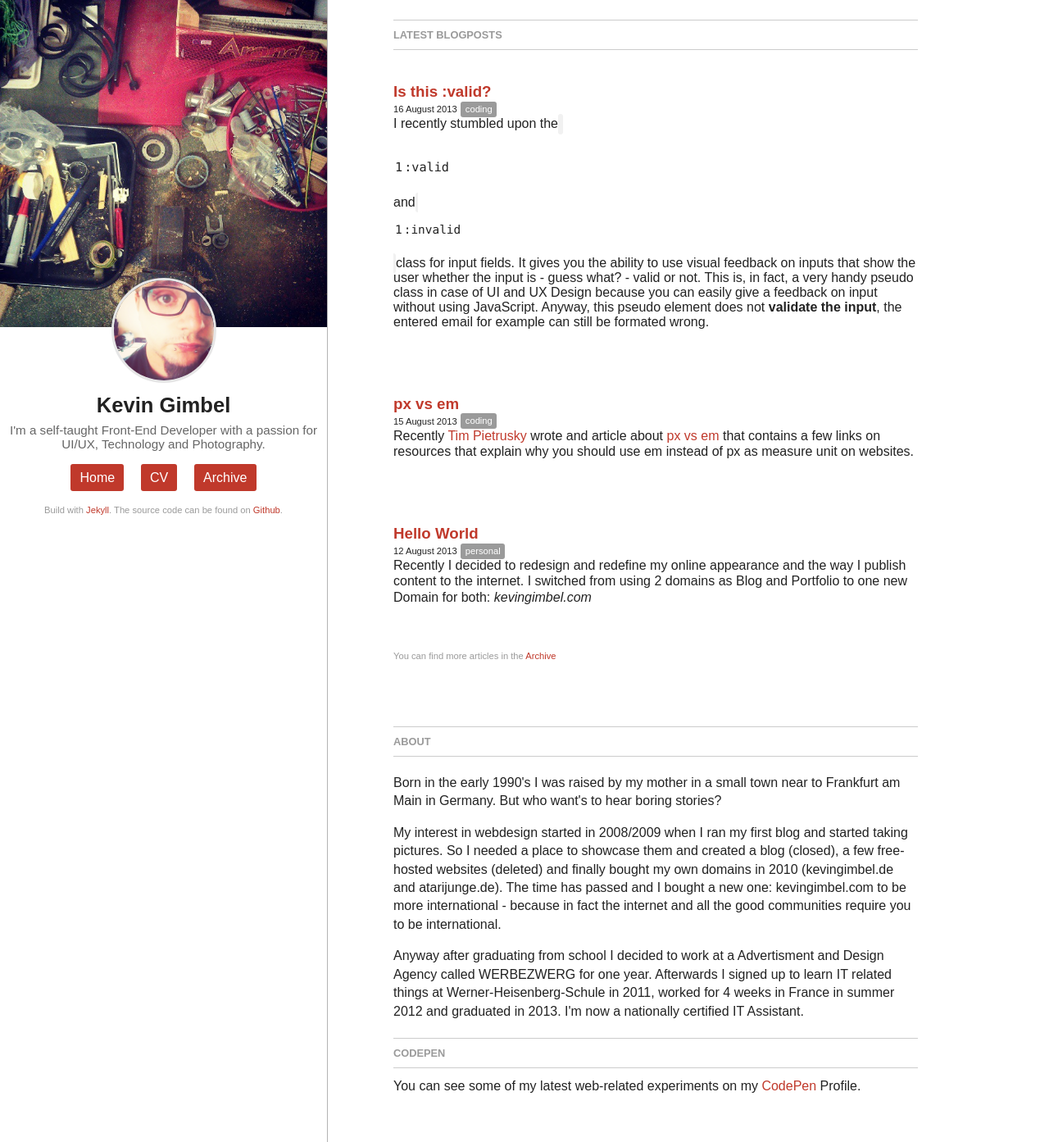
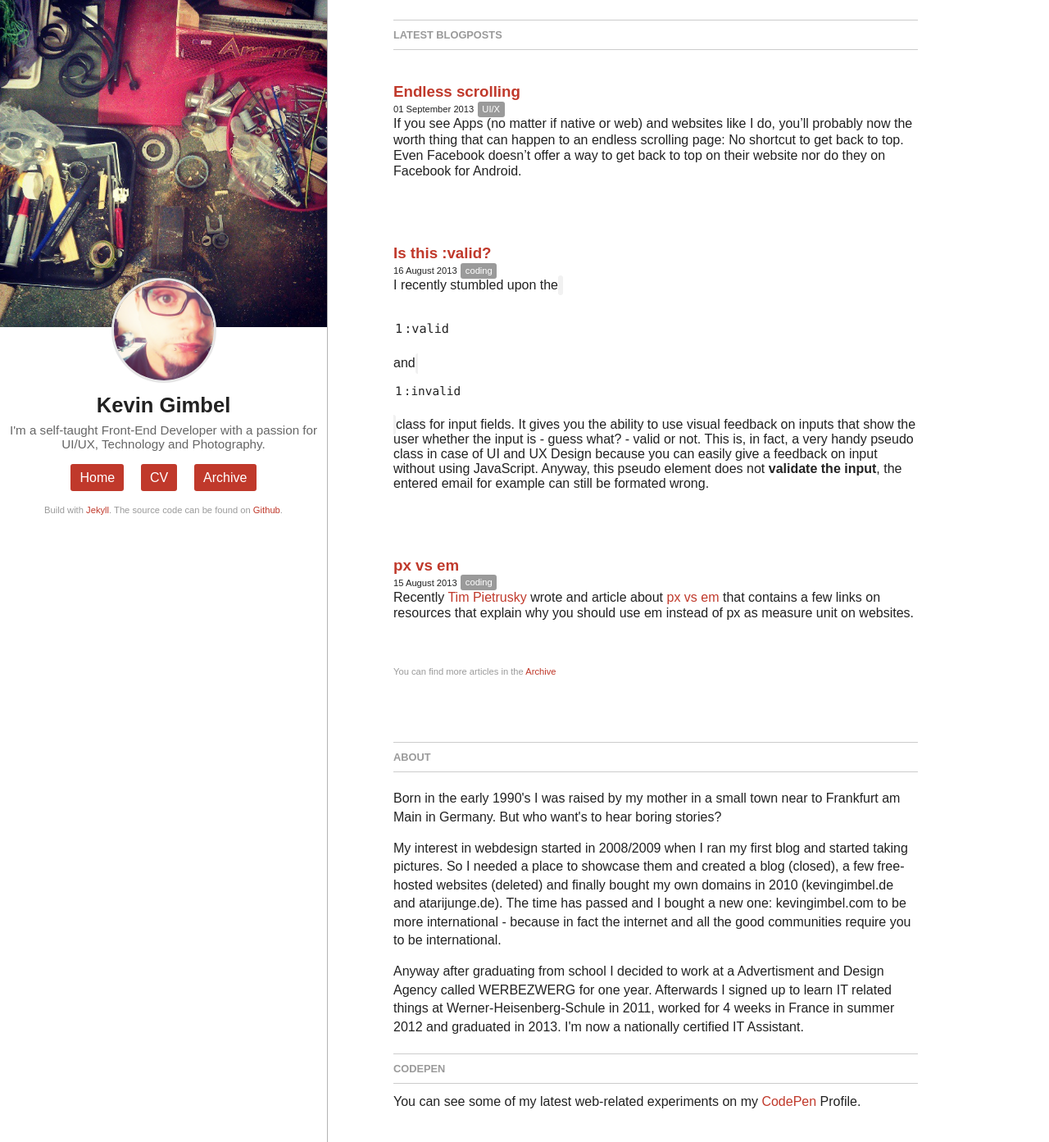
Before and after one commit to KevinGimbel/kevingimbel.github.io-old, a Jekyll site: the page built from index.html, in a window 1280 px wide and 1393 px high. Shown: the whole window at 82% size. Built offline with Jekyll 4.4.1, drawn with Linux system fonts in a browser that asks for light colours; some web fonts are replaced; Markdown is read by kramdown in place of the engine named in the settings; some of the changed lines change nothing that is shown.

Commit message:
new Post, fixed CV

```diff
--- /dev/null
+++ b/_posts/2013-09-01-endless-scrolling.md
@@ -0,0 +1,14 @@
+---
+layout: post
+title: Endless scrolling
+category: UI/X
+tags: [code,coding,UI,UX,thoughts]
+---
+
+If you see Apps (no matter if native or web) and websites like I do, you'll probably now the worth thing that can happen to an endless scrolling page: No shortcut to get back to top. Even Facebook doesn't offer a way to get back to top on their website nor do they on Facebook for Android.
+
+On Android you can simply hit the menu button and the sidebar-like menu will fade in, so there is no problem with not having an "scroll to top" action because there is no need to get back to the top. I've nothing more to say on their app in this case (beside that it's the slowest Social Network App I can think of but that's another point).
+
+On [facebook.com](http://facebook.com) you'll experience something that is, in my opinion, a bad UI/X idea: If you scroll down the sidebar on the left (that contains all the shortcuts to messages, groups and pages) will stay on top of the page while the Advertisement section on the right scrolls down - who thought of this? And what's the reason to fix the Advertisement while the menu, which is also important, isn't fixed?
+
+I see a reason in fixing the Advertisement: People are more likely to read them and click them the longer they stay inside the viewpoint, but not fixing the menu is just a bad idea - there's no reason I could think of to explain why the menu should hide when scrolling without a possibility to bring it back. When you click the Facebook Logo on the top left the site will refresh and bring you back to top. In case of UX I'd rather like to have a smooth animation that scrolls the content back to top that having a completely refresh. What about people with slow Internet connection? They'll need to scroll up by themselves or have to wait until the whole site refreshed - this is, in every way, a bad example of UX. Even though Facebook has a lot of great minds onboard, some should maybe think twice about what to hide, what to fix and how to get back to the top.
```
Also changed, not shown: cv.md (+1 -2 lines).
